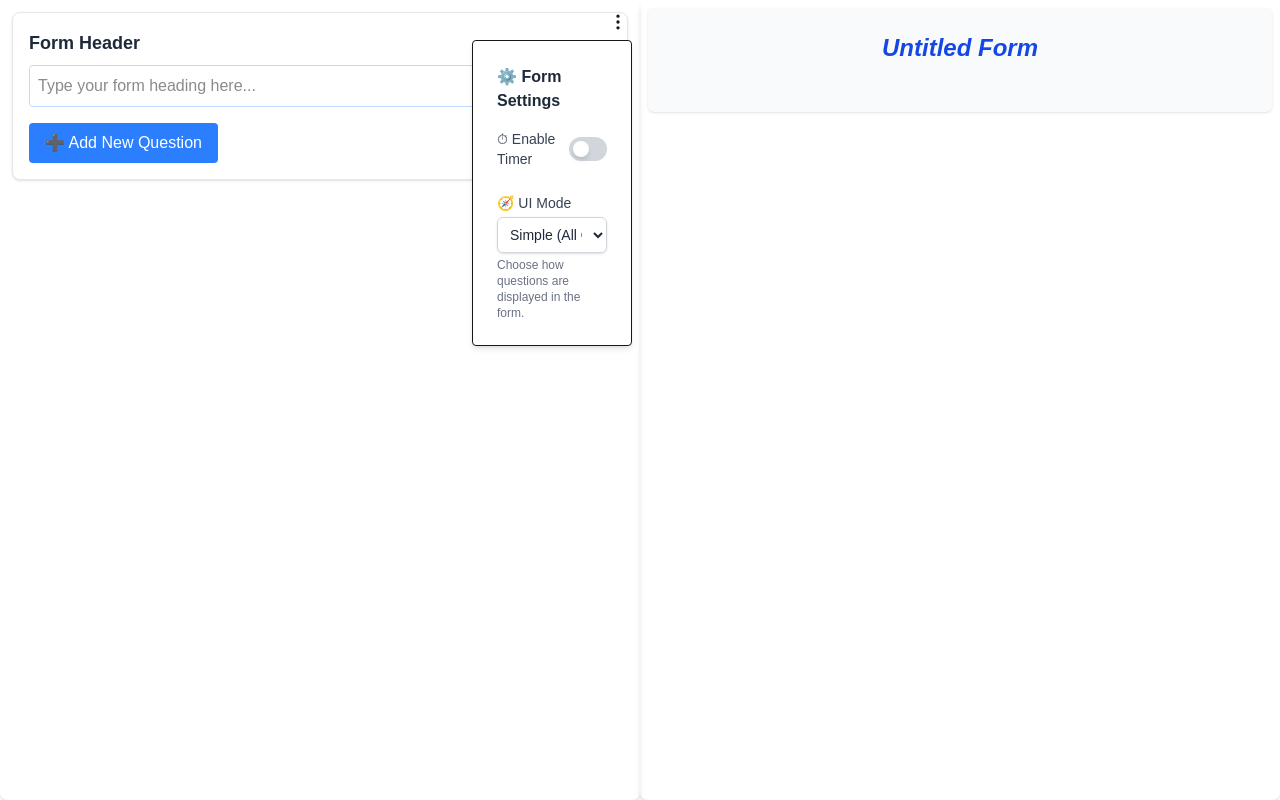
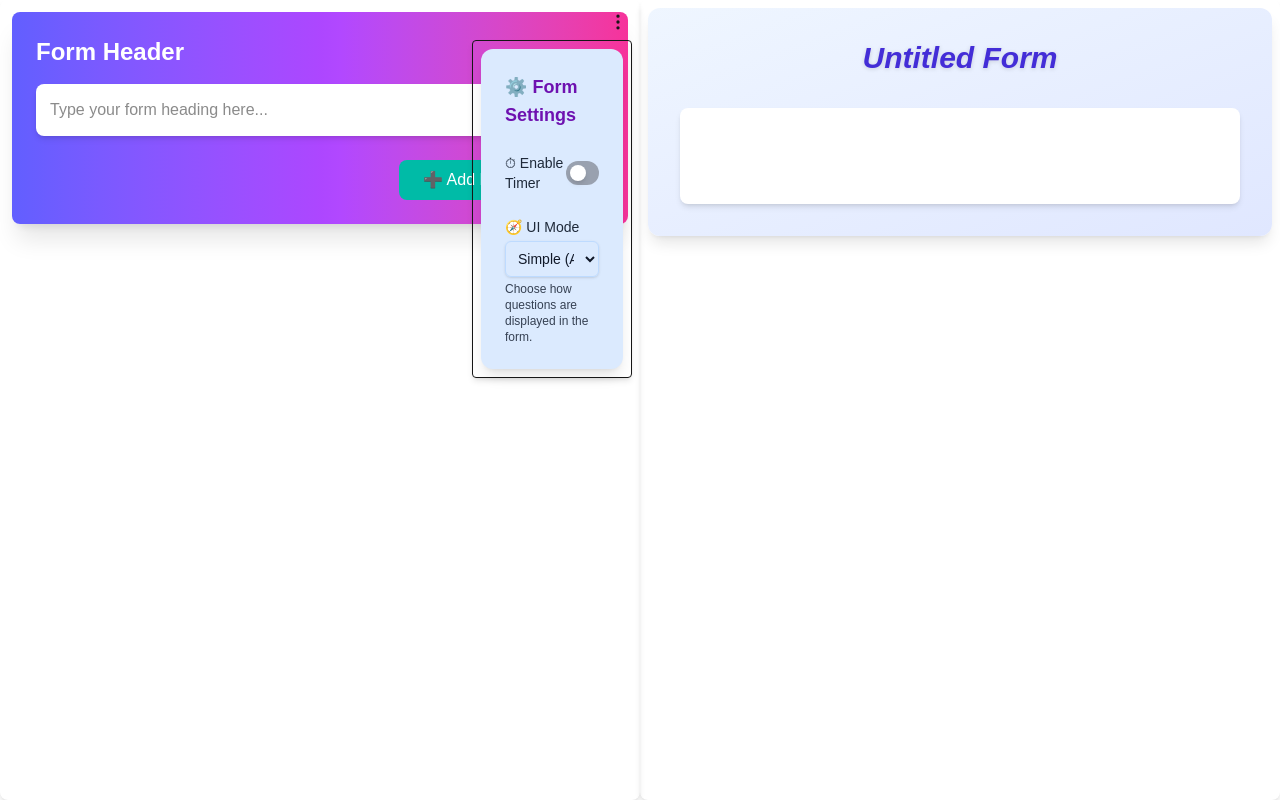
Before and after one commit to Bhavye2003Developer/EaseForms, a Next.js app: page /create in a window 1280 px wide. Both pictures are taken after a click on the button 618 px from the left and 22 px from the top of the page. Built offline with nearby package versions, Linux system fonts and the light colour scheme.

Commit message:
basic UI updates

```diff
--- a/src/components/create-ui/FormEditor.tsx
+++ b/src/components/create-ui/FormEditor.tsx
@@ -33,7 +33,7 @@ export default function FormEditor() {
           {showSettings && (
             <div
               ref={settingsRef}
-              className="absolute top-10 right-2 bg-white border rounded shadow-md z-20 p-2 w-40"
+              className="absolute top-10 right-2 border rounded shadow-md z-20 p-2 w-40"
             >
               <SettingsDialog />
             </div>
--- a/src/components/create-ui/FormHeader.tsx
+++ b/src/components/create-ui/FormHeader.tsx
@@ -19,26 +19,23 @@ export default function FormHeader() {
 
   return (
     <div
-      className="p-4 border border-gray-200 rounded-lg shadow-sm bg-white max-w-screen mx-auto"
+      className="p-6 rounded-lg shadow-xl max-w-screen mx-auto bg-gradient-to-r from-indigo-500 via-purple-500 to-pink-500"
       ref={wrapperRef}
     >
-      <h1 className="text-lg font-semibold text-gray-800 mb-2">Form Header</h1>
+      <h1 className="text-2xl font-semibold text-white mb-4">Form Header</h1>
 
-      {
       <input
         autoFocus
         type="text"
         value={title}
         placeholder="Type your form heading here..."
-          className="w-full p-2 border border-blue-200 rounded focus:outline-none focus:ring-2 focus:ring-blue-400 mb-4"
+        className="w-full p-3 border-2 border-transparent rounded-lg bg-white focus:outline-none focus:ring-2 focus:ring-blue-400 mb-6 shadow-md"
         onChange={(e) => setTitle(e.target.value)}
       />
-      }
 
-      {
-        <div className="flex">
+      <div className="flex justify-end">
         <button
-            className="bg-blue-500 text-white px-4 py-2 rounded hover:bg-blue-600 transition-all"
+          className="bg-teal-500 text-white px-6 py-2 rounded-lg hover:bg-teal-600 transition-all ease-in-out"
           onClick={() => {
             console.log("creating new question...");
             createNewQuestion(0);
@@ -47,7 +44,6 @@ export default function FormHeader() {
           ➕ Add New Question
         </button>
       </div>
-      }
     </div>
   );
 }
--- a/src/components/create-ui/FormPreviewer.tsx
+++ b/src/components/create-ui/FormPreviewer.tsx
@@ -12,18 +12,22 @@ const FormPreviewer = () => {
   } = useFormStore();
 
   return (
-    <div className="flex-1 p-6 bg-gray-50 rounded-md shadow-sm relative">
-      <div className="relative mb-6">
-        <h1 className="text-2xl font-semibold italic text-center text-blue-700">
+    <div className="flex-1 p-8 rounded-xl shadow-lg relative bg-gradient-to-br from-blue-50 to-indigo-100">
+      <div className="relative mb-8">
+        <h1 className="text-3xl font-bold italic text-center text-indigo-700 drop-shadow-sm">
           {formHeader.title || "Untitled Form"}
         </h1>
+
         {isTimerEnabled && (
-          <span className="absolute right-0 top-1 text-sm text-gray-600 bg-white px-3 py-1 rounded shadow-sm border">
+          <span className="absolute right-0 top-2 text-xs font-medium bg-white text-indigo-700 px-3 py-1 rounded-full shadow-md border border-indigo-300">
             ⏱ {timer}
           </span>
         )}
       </div>
-      <QuestionsView />
+
+      <div className="bg-white rounded-lg shadow-md p-6">
+        <QuestionsView />
+      </div>
     </div>
   );
 };
--- a/src/components/create-ui/Options/SimpleQuestionUI.tsx
+++ b/src/components/create-ui/Options/SimpleQuestionUI.tsx
@@ -7,15 +7,18 @@ export default function SimpleQuestionUI({
   questions: QuestionType[];
 }) {
   return (
-    <div>
-      {questions.map((question) => (
+    <div className="max-w-3xl mx-auto space-y-6 px-4 py-6">
+      {questions.map((question, idx) => (
         <div
           key={question.id}
-          className="p-4 border border-gray-300 rounded-md bg-white shadow-sm"
+          className="p-6 rounded-2xl shadow-md border border-gray-200 transition-all hover:shadow-lg"
         >
-          <h2 className="text-lg font-medium text-gray-800">
-            {question.title}
+          <div className="mb-4 flex items-start justify-between">
+            <h2 className="text-base sm:text-lg font-semibold text-gray-800 leading-snug">
+              {idx + 1}. {question.title}
             </h2>
+          </div>
+          <div className="pl-1">
             <AnswerBox
               isInteractive={true}
               data={question.ans.data}
@@ -23,6 +26,7 @@ export default function SimpleQuestionUI({
               option={question.ans.type}
             />
           </div>
+        </div>
       ))}
     </div>
   );
--- a/src/components/create-ui/SettingsDialog.tsx
+++ b/src/components/create-ui/SettingsDialog.tsx
@@ -12,29 +12,33 @@ export default function SettingsDialog() {
   } = useFormStore();
 
   return (
-    <div className="p-4 text-sm text-gray-800">
-      <h2 className="text-base font-semibold mb-4">⚙️ Form Settings</h2>
+    <div className="max-w-md mx-auto p-6 bg-blue-100 rounded-xl shadow-lg text-sm text-gray-900">
+      <h2 className="text-lg font-semibold mb-6 text-purple-800">
+        ⚙️ Form Settings
+      </h2>
 
       <div className="space-y-6">
+        {/* Toggle Timer */}
         <div className="flex items-center justify-between">
-          <label className="font-medium text-gray-700">⏱ Enable Timer</label>
+          <label className="font-medium text-gray-800">⏱ Enable Timer</label>
           <button
             onClick={toggleTimerEnabled}
             className={`w-12 h-6 flex items-center rounded-full p-1 transition-colors duration-300 ${
-              settings.isTimerEnabled ? "bg-blue-500" : "bg-gray-300"
+              settings.isTimerEnabled ? "bg-blue-600" : "bg-gray-400"
             }`}
           >
             <div
-              className={`bg-white w-4 h-4 rounded-full shadow-md transform transition-transform duration-300 ${
+              className={`w-4 h-4 bg-white rounded-full shadow-md transform transition-transform duration-300 ${
                 settings.isTimerEnabled ? "translate-x-6" : "translate-x-0"
               }`}
             />
           </button>
         </div>
 
+        {/* Timer Input */}
         {settings.isTimerEnabled && (
           <div>
-            <label className="block mb-1 font-medium text-gray-700">
+            <label className="block mb-1 font-medium text-gray-800">
               ⏱ Form Timer
             </label>
             <input
@@ -42,23 +46,23 @@ export default function SettingsDialog() {
               step="1"
               value={settings.timer}
               onChange={(e) => updateTimer(e.target.value)}
-              className="w-full p-2 border border-gray-300 rounded-md shadow-sm focus:outline-none focus:ring-2 focus:ring-blue-500"
+              className="w-full p-2 border border-blue-200 rounded-md shadow-sm focus:outline-none focus:ring-2 focus:ring-blue-400"
             />
-            <p className="text-xs text-gray-500 mt-1">
+            <p className="text-xs text-gray-700 mt-1">
               Set timer in <strong>hh:mm:ss</strong> format (24-hour clock).
             </p>
           </div>
         )}
 
-        {/* UI Mode Select */}
+        {/* UI Mode Selector */}
         <div>
-          <label className="block mb-1 font-medium text-gray-700">
+          <label className="block mb-1 font-medium text-gray-800">
             🧭 UI Mode
           </label>
           <select
             value={settings.UIMode}
             onChange={(e) => updateUIMode(e.target.value as QuestionsUIMode)}
-            className="w-full p-2 border border-gray-300 rounded-md shadow-sm focus:outline-none focus:ring-2 focus:ring-blue-500"
+            className="w-full p-2 border border-blue-200 rounded-md shadow-sm focus:outline-none focus:ring-2 focus:ring-blue-400"
           >
             <option value={QuestionsUIMode.Simple}>
               Simple (All Questions)
@@ -67,7 +71,7 @@ export default function SettingsDialog() {
               Single (One-at-a-Time)
             </option>
           </select>
-          <p className="text-xs text-gray-500 mt-1">
+          <p className="text-xs text-gray-700 mt-1">
             Choose how questions are displayed in the form.
           </p>
         </div>
--- a/src/components/create-ui/SingleQuestionUI.tsx
+++ b/src/components/create-ui/SingleQuestionUI.tsx
@@ -1,7 +1,6 @@
 import { QuestionType } from "@/utils/types";
-import AnswerBox from "./AnswerBox";
-import { useEffect, useState } from "react";
 import QuestionCard from "./QuestionCard";
+import { useState } from "react";
 
 export default function SingleQuestionUI({
   questions,
@@ -26,7 +25,8 @@ export default function SingleQuestionUI({
   };
 
   return (
-    <div className="flex flex-col justify-between items-center h-[80vh] max-w-xl w-full mx-auto p-6 rounded-2xl shadow-lg bg-white">
+    <div className="flex items-center justify-center bg-gradient-to-br from-indigo-100 to-blue-100 p-6">
+      <div className="w-full max-w-lg bg-white rounded-2xl shadow-xl p-6">
         {questions.length > 0 && (
           <QuestionCard
             question={questions[currentQuestionIndex]}
@@ -38,6 +38,10 @@ export default function SingleQuestionUI({
             }}
           />
         )}
+        <div className="text-center mt-4 text-sm text-gray-500">
+          Question {currentQuestionIndex + 1} of {questions.length}
+        </div>
+      </div>
     </div>
   );
 }
```
Also changed, not shown: src/components/create-ui/QuestionCreator.tsx (+24 -27 lines). Lines whose indentation alone changed are shown as unchanged.
